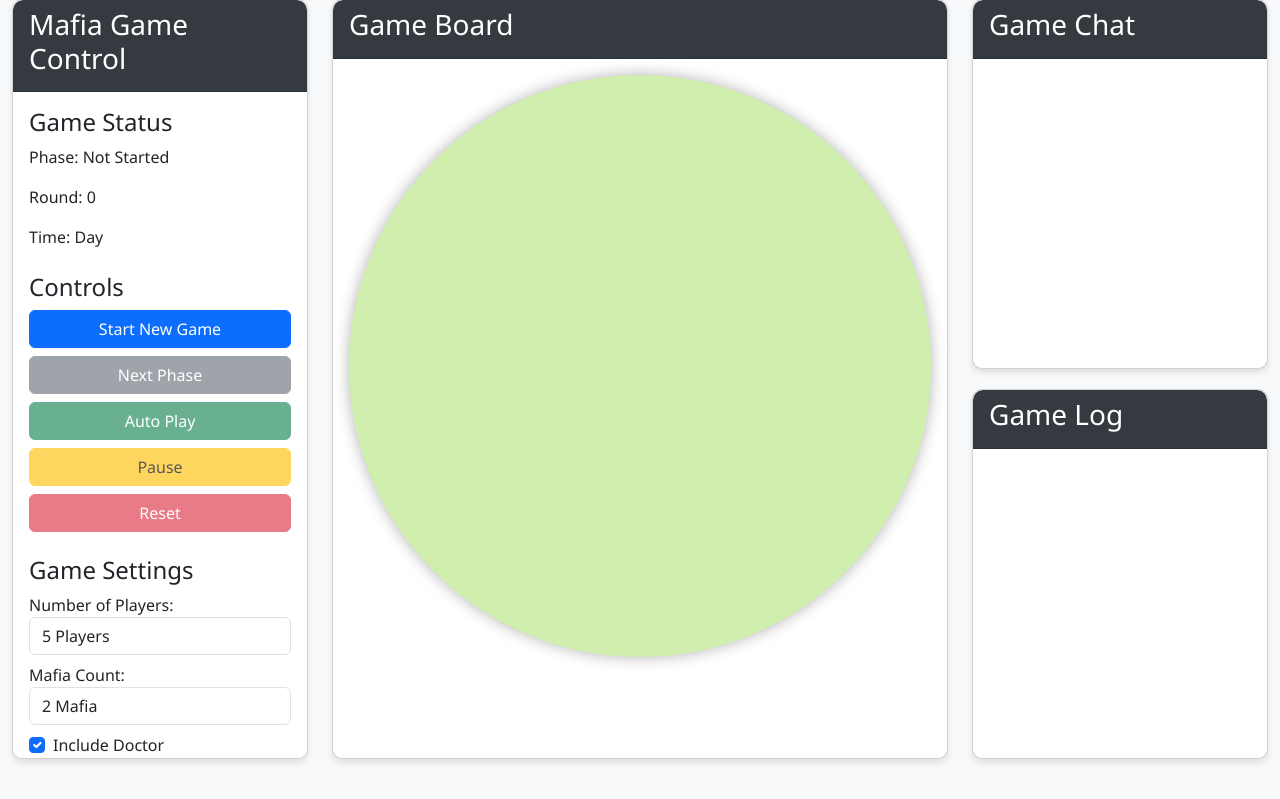
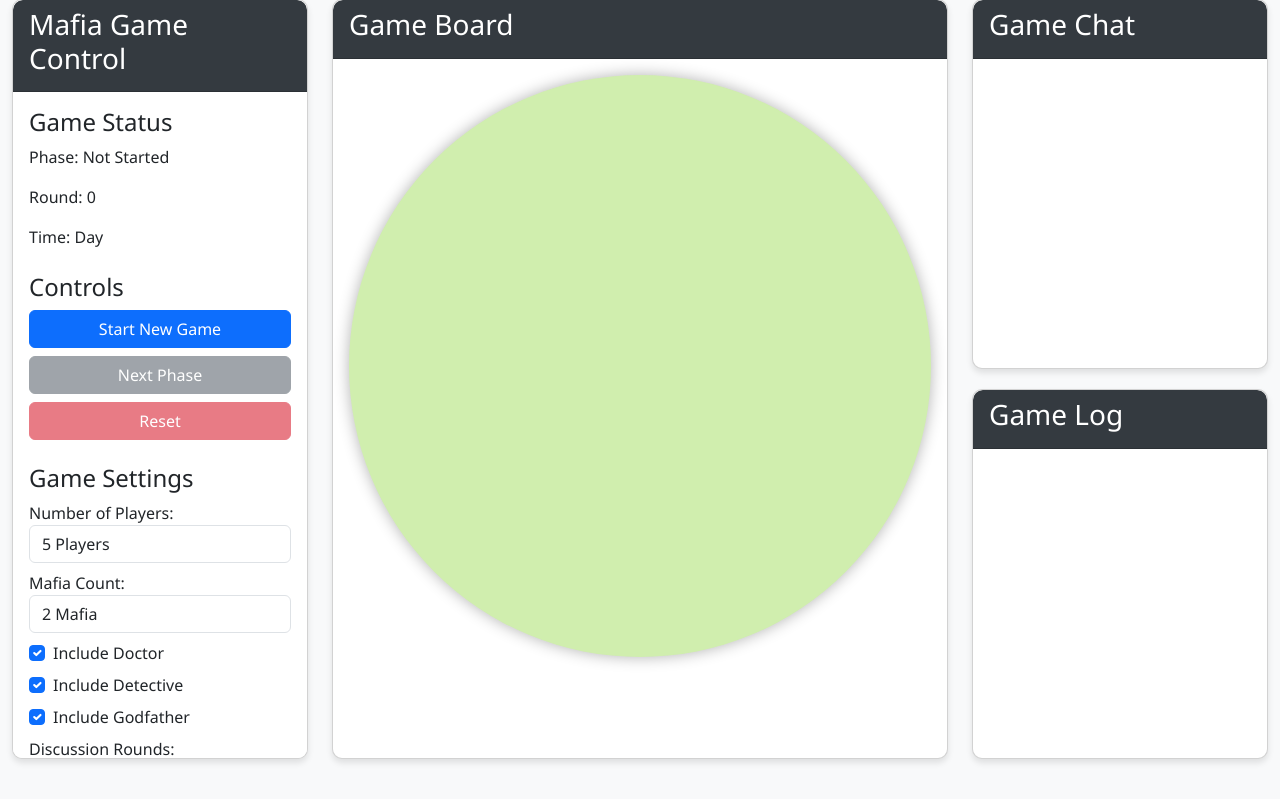
Before and after one commit to mahbodnr/LLMafia, a Flask app: page / in a window 1280 px wide. Shown: the part 21-820 px from the top of the page. Run offline with Flask 3, Linux system fonts and the light colour scheme; some libraries are stand-ins or nearby versions.

Commit message:
remove autoplay

```diff
--- a/ui/app.py
+++ b/ui/app.py
@@ -31,7 +31,6 @@ socketio = SocketIO(app, cors_allowed_origins="*")
 
 # Game instance
 game = None
-auto_play = False
 current_speaker_index = 0
 speakers_queue = []
 
@@ -211,34 +210,12 @@ def handle_next_speaker():
         emit("center_display", {"active": False})
 
 
-@socketio.on("auto_play")
-def handle_auto_play(enabled):
-    """Handle auto play request."""
-    global auto_play
-
-    auto_play = enabled
-    logger.info(f"Auto play {'enabled' if enabled else 'disabled'}")
-
-    if enabled:
-        socketio.start_background_task(auto_play_game)
-
-
-@socketio.on("pause_game")
-def handle_pause_game():
-    """Handle pause game request."""
-    global auto_play
-
-    auto_play = False
-    logger.info("Game paused")
-
-
 @socketio.on("reset_game")
 def handle_reset_game():
     """Handle reset game request."""
-    global game, auto_play, speakers_queue, current_speaker_index
+    global game, speakers_queue, current_speaker_index
 
     game = None
-    auto_play = False
     speakers_queue = []
     current_speaker_index = 0
     logger.info("Game reset")
@@ -325,29 +302,6 @@ def handle_get_player_memory(player_id):
     })
 
 
-def auto_play_game():
-    """Auto play the game."""
-    global game, auto_play, speakers_queue, current_speaker_index
-
-    while auto_play and game and not game.game_state.game_over:
-        # Wait a bit to make the game more watchable
-        socketio.sleep(3)
-
-        # If waiting for continue button, move to next speaker
-        if speakers_queue and current_speaker_index < len(speakers_queue):
-            handle_next_speaker()
-            socketio.sleep(5)  # Wait between speakers
-        else:
-            # Run the current phase
-            handle_next_phase()
-            socketio.sleep(2)  # Wait between phases
-
-        # Check if game is over
-        if game and game.game_state.game_over:
-            emit_game_over()
-            break
-
-
 def emit_game_state():
     """Emit the current game state to all clients."""
     global game
@@ -385,10 +339,6 @@ def emit_game_state():
 
     # Emit game state
     socketio.emit("game_state", state)
-
-    # Emit events
-    # for event in game.game_state.events[-5:]:  # Only send the last 5 events
-    #     emit_event(event)
 
 
 def emit_event(event):
--- a/ui/static/js/main.js
+++ b/ui/static/js/main.js
@@ -12,7 +12,6 @@ let gameState = {
     players: [],
     messages: [],
     events: [],
-    autoPlay: false,
     currentSpeaker: null,
     waitingForContinue: false
 };
@@ -23,8 +22,6 @@ const gameRoundElement = document.getElementById('game-round');
 const gameTimeElement = document.getElementById('game-time');
 const startGameButton = document.getElementById('start-game');
 const nextPhaseButton = document.getElementById('next-phase');
-const autoPlayButton = document.getElementById('auto-play');
-const pauseGameButton = document.getElementById('pause-game');
 const resetGameButton = document.getElementById('reset-game');
 const playersContainer = document.getElementById('players-container');
 const chatMessages = document.getElementById('chat-messages');
@@ -150,8 +147,6 @@ function initializeSocket() {
 function setupEventListeners() {
     startGameButton.addEventListener('click', startGame);
     nextPhaseButton.addEventListener('click', nextPhase);
-    autoPlayButton.addEventListener('click', toggleAutoPlay);
-    pauseGameButton.addEventListener('click', pauseGame);
     resetGameButton.addEventListener('click', resetGame);
     downloadTranscriptButton.addEventListener('click', downloadTranscript);
     newGameButton.addEventListener('click', () => {
@@ -211,7 +206,6 @@ function startGame() {
     // Update UI
     startGameButton.disabled = true;
     nextPhaseButton.disabled = false;
-    autoPlayButton.disabled = false;
     resetGameButton.disabled = false;
 
     // Disable settings
@@ -232,35 +226,6 @@ function nextPhase() {
     socket.emit('next_phase');
 }
 
-// Toggle auto play mode
-function toggleAutoPlay() {
-    gameState.autoPlay = !gameState.autoPlay;
-
-    if (gameState.autoPlay) {
-        autoPlayButton.textContent = 'Stop Auto Play';
-        autoPlayButton.classList.replace('btn-success', 'btn-danger');
-        nextPhaseButton.disabled = true;
-        pauseGameButton.disabled = false;
-
-        // Start auto play
-        socket.emit('auto_play', true);
-    } else {
-        autoPlayButton.textContent = 'Auto Play';
-        autoPlayButton.classList.replace('btn-danger', 'btn-success');
-        nextPhaseButton.disabled = false;
-        pauseGameButton.disabled = true;
-
-        // Stop auto play
-        socket.emit('auto_play', false);
-    }
-}
-
-// Pause the game
-function pauseGame() {
-    socket.emit('pause_game');
-    pauseGameButton.disabled = true;
-}
-
 // Reset the game
 function resetGame() {
     socket.emit('reset_game');
@@ -268,8 +233,6 @@ function resetGame() {
     // Reset UI
     startGameButton.disabled = false;
     nextPhaseButton.disabled = true;
-    autoPlayButton.disabled = true;
-    pauseGameButton.disabled = true;
     resetGameButton.disabled = true;
 
     // Enable settings
@@ -290,7 +253,6 @@ function resetGame() {
         players: [],
         messages: [],
         events: [],
-        autoPlay: false,
         currentSpeaker: null,
         waitingForContinue: false
     };
@@ -305,10 +267,6 @@ function resetGame() {
     currentSpeakerName.textContent = 'None';
     currentSpeakerMessage.textContent = 'Waiting for the game to start...';
     continueButton.disabled = true;
-
-    // Reset auto play button
-    autoPlayButton.textContent = 'Auto Play';
-    autoPlayButton.classList.replace('btn-danger', 'btn-success');
 
     addLogEntry('Game reset', 'info');
 }
@@ -740,16 +698,6 @@ function continueAfterSpeaker() {
         avatar.classList.remove('pulse');
     });
 
-    // If auto play was active, resume it
-    if (gameState.autoPlay) {
-        autoPlayButton.textContent = 'Stop Auto Play';
-        autoPlayButton.classList.replace('btn-success', 'btn-danger');
-        pauseGameButton.disabled = false;
-
-        // Resume auto play
-        socket.emit('auto_play', true);
-    }
-
     // Log continuation
     addLogEntry('Continuing to next speaker', 'info');
 
--- a/ui/templates/index.html
+++ b/ui/templates/index.html
@@ -29,10 +29,7 @@
                         <div class="game-controls mt-4">
                             <h4>Controls</h4>
                             <button id="start-game" class="btn btn-primary btn-block mb-2">Start New Game</button>
-                            <button id="next-phase" class="btn btn-secondary btn-block mb-2" disabled>Next
-                                Phase</button>
-                            <button id="auto-play" class="btn btn-success btn-block mb-2" disabled>Auto Play</button>
-                            <button id="pause-game" class="btn btn-warning btn-block mb-2" disabled>Pause</button>
+                            <button id="next-phase" class="btn btn-secondary btn-block mb-2" disabled>Next Phase</button>
                             <button id="reset-game" class="btn btn-danger btn-block" disabled>Reset</button>
                         </div>
                         <div class="game-settings mt-4">
```
